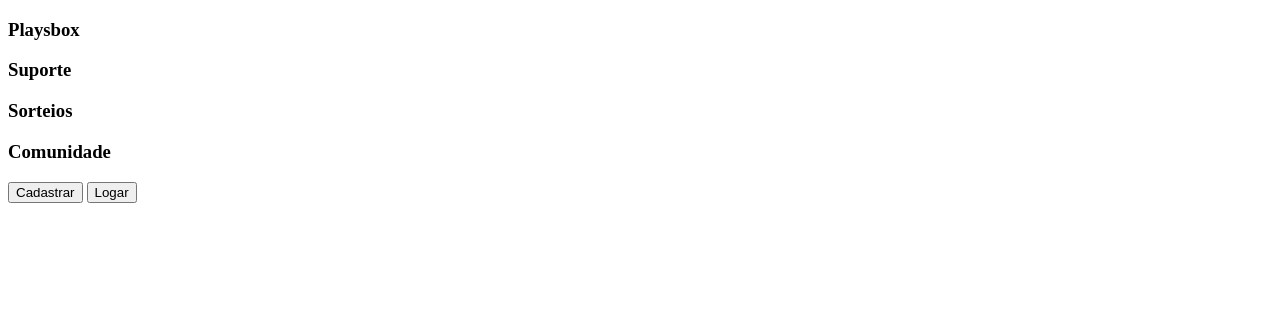
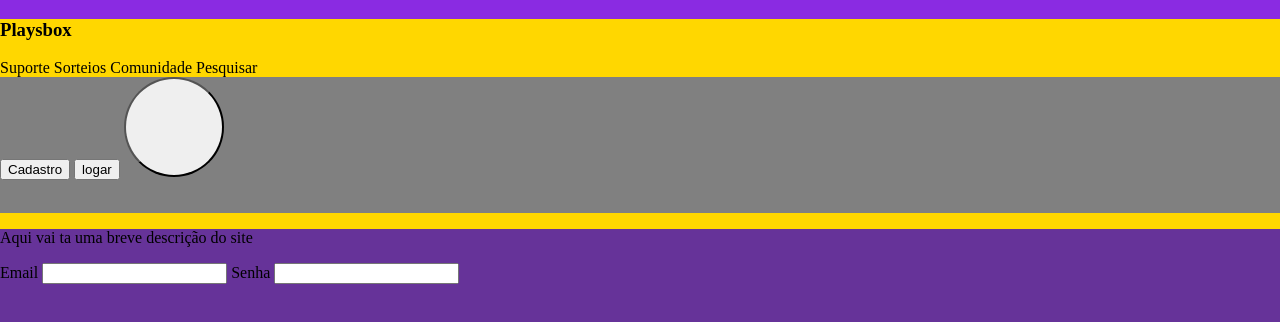
Before and after one commit to 07victorsz/playsbox, a plain HTML site: page index.html in a window 1280 px wide. Drawn offline with Linux system fonts and the light colour scheme.

Commit message:
Adicionei algumas coisas de js e css

```diff
--- a/index.html
+++ b/index.html
@@ -7,14 +7,34 @@
     <link rel="stylesheet" href="style.css">
 </head>
 <body>
-    <h3>Playsbox</h3>
-    <h3>Suporte</h3>
-    <h3>Sorteios</h3>
-    <h3>Comunidade</h3>
-    <button >Cadastrar</button>
-    <button >Logar</button>
-    <img src="" alt="">
-    <img src="" alt="">
+
+
+    <div id="container">
+
+        <div>
+   <h3>Playsbox</h3>
+    <label>Suporte</label>
+    <label>Sorteios</label>
+    <label>Comunidade</label>
+    <label>Pesquisar</label>
+        </div>
+        <div id="nav-bar">
+
+            <button  onclick="cadastro()">Cadastro</button>
+            <button  onclick="cadastro()">logar</button>
+            <button  onclick="bola()" id="bola"></button>
+        </div>
+
+        <div id="cadastro">
+            <p>Aqui vai ta uma breve descrição do site</p>
+            <label class="ca">Email</label>
+            <input class="ca" type="text">
+            <label class="ca" id="ca">Senha</label>
+            <input class="ca" type="password">
+
+        </div>
+
+    </div>
     <script src="script.js"></script>
 </body>
 </html>
--- a/script.js
+++ b/script.js
@@ -0,0 +1,13 @@
+function cadastro(){
+    if(document.getElementById('cadastro').style.display == 'none'){
+
+        document.getElementById('cadastro').style.display = 'block'
+
+    }
+    else{
+
+        document.getElementById('cadastro').style.display = 'none'
+
+    }
+    document.getElementById('cadastro').style.display = 'none'
+}
--- a/style.css
+++ b/style.css
@@ -0,0 +1,45 @@
+html{
+
+    height: 100%;
+
+}
+
+body{
+
+    height: 100%;
+    background-color: blueviolet;
+    margin: 0;
+
+}
+
+#container{
+
+    height: 100%;
+    background-color: gold;
+
+}
+
+#nav-bar{
+
+    height: 17%;
+    background-color: gray;
+
+}
+
+#cadastro
+{
+    height: 75%;
+    background-color: rebeccapurple;
+    display: block;
+
+}
+
+#bola{
+    height: 100px;
+    width: 100px;
+    border-radius: 100%;
+}
+
+.ca{
+    justify-content: end ;
+}
```
Also changed, not shown: Pagina de Login.html (added, +14 -0 lines), script2.js (added, +35 -0 lines), Pagina de Cadastro.html (renamed from paginaII.html).
